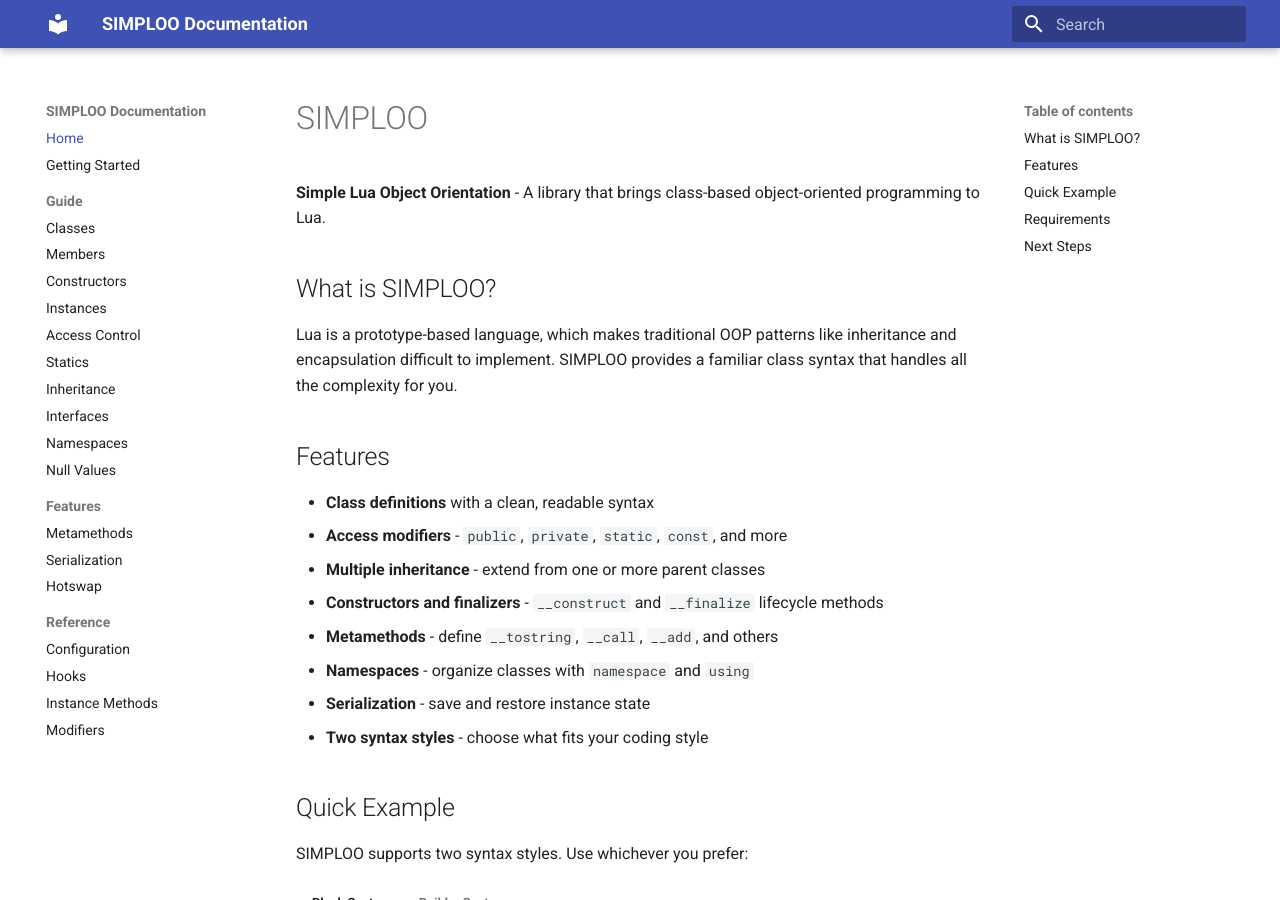
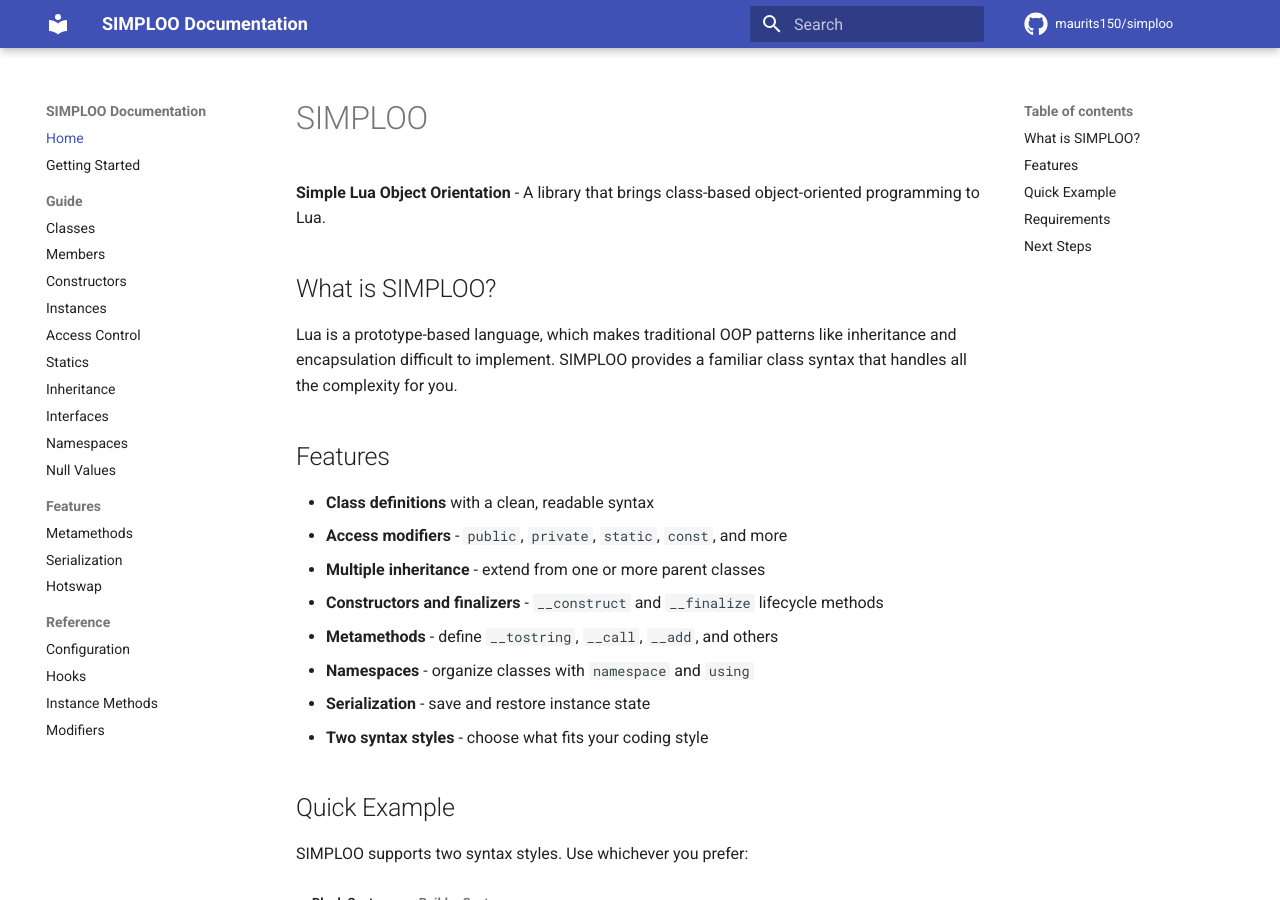
Before and after one commit to maurits150/simploo, an MkDocs documentation site: the page built from docs/index.md, in a window 1280 px wide and 900 px high. Built offline with MkDocs 1.6.1 and Material for MkDocs 9.7.7, drawn with Linux system fonts in a browser that asks for light colours; comment, search, counter and statistics services are not loaded.

Commit message:
Add GitHub repo link to mkdocs

```diff
--- a/mkdocs.yml
+++ b/mkdocs.yml
@@ -1,6 +1,8 @@
 site_name: SIMPLOO Documentation
 site_description: Simple Lua Object Orientation - A class-based OOP library for Lua
 site_url: https://github.com/maurits150/simploo
+repo_url: https://github.com/maurits150/simploo
+repo_name: maurits150/simploo
 
 theme:
   name: material
@@ -9,6 +11,8 @@
     - content.code.copy
     - navigation.sections
     - navigation.expand
+  icon:
+    repo: fontawesome/brands/github
 
 markdown_extensions:
   - pymdownx.highlight:
```
